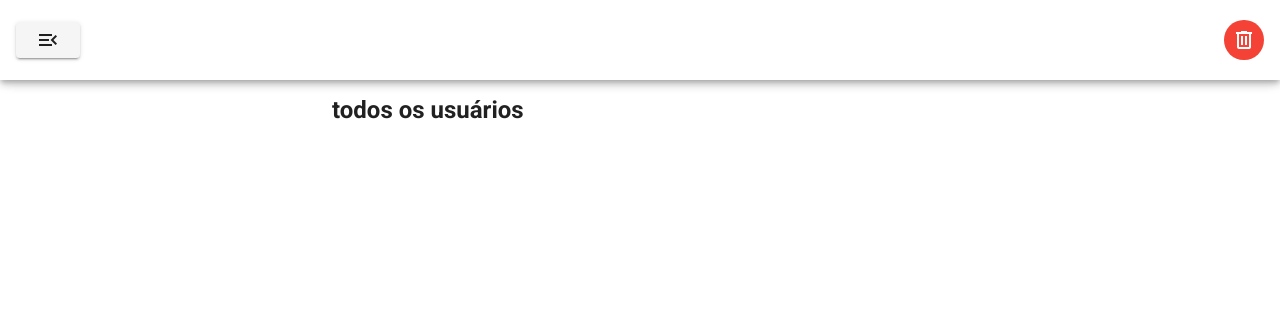
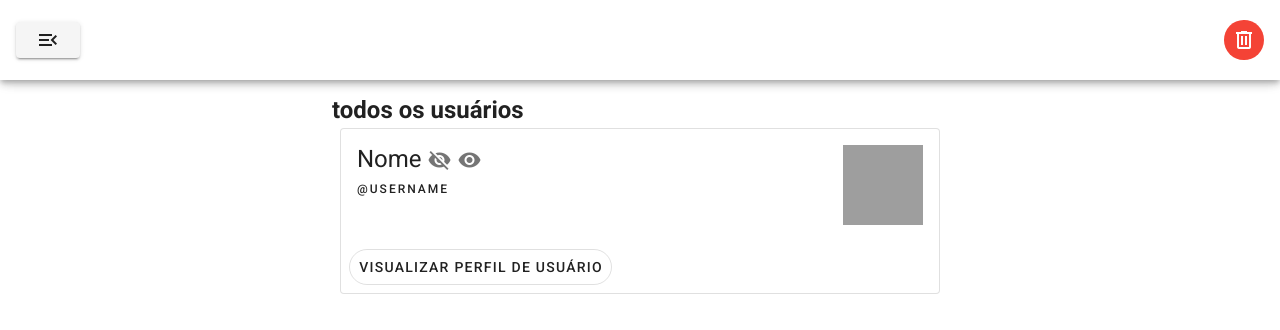
Before and after one commit to sergiohdljr/byConnect, a Vue app: page /AllUsers in a window 1280 px wide. Shown: the top 330 px of the page. Built offline with nearby package versions, Linux system fonts and the light colour scheme.

Commit message:
fix: add max-width to card

```diff
--- /dev/null
+++ b/src/components/UserCard.vue
@@ -0,0 +1,18 @@
+<template>
+  <v-card class="mx-auto" max-width="600" width="100%" outlined>
+    <v-list-item three-line>
+      <v-list-item-content>
+        <v-list-item-title class="text-h5 mb-1">
+          Nome <v-icon>mdi-eye-off</v-icon> <v-icon>mdi-eye</v-icon>
+          <div class="text-overline mb-4">@username</div>
+        </v-list-item-title>
+      </v-list-item-content>
+
+      <v-list-item-avatar tile size="80" color="grey"></v-list-item-avatar>
+    </v-list-item>
+
+    <v-card-actions>
+      <v-btn outlined rounded text>visualizar perfil de Usuário </v-btn>
+    </v-card-actions>
+  </v-card>
+</template>
--- a/src/views/AllUsersView.vue
+++ b/src/views/AllUsersView.vue
@@ -1,3 +1,14 @@
 <template>
-  <h2>todos os usuários</h2>
+  <div>
+    <h2>todos os usuários</h2>
+    <UserCard />
+  </div>
 </template>
+<script>
+import UserCard from "../components/UserCard.vue";
+export default {
+  components: {
+    UserCard,
+  },
+};
+</script>
```
